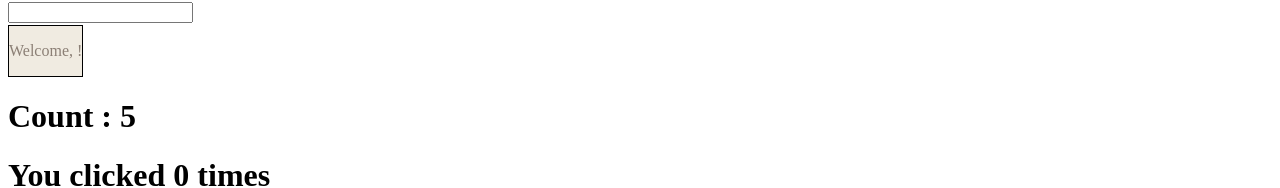
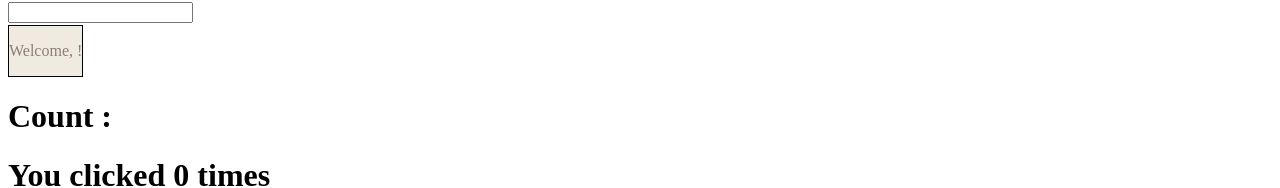
Before and after one commit to AngeloC94/React-Exercises, a React (Create React App) app: page / in a window 1280 px wide. Shown: the part 112-300 px from the top of the page. Built offline with nearby package versions, Linux system fonts and the light colour scheme.

Commit message:
useEffect 02 done

```diff
--- a/src/App.js
+++ b/src/App.js
@@ -2,7 +2,7 @@ import React from "react"
 import  ClickCounter  from "./ClickCounter"
 import { ClickTracker } from "./ClickTracker"
 import { Container } from "./Container"
-import { Counter } from "./Counter"
+import  Counter  from "./Counter"
 import { Hello } from "./Hello"
 import { InteractiveWelcome } from "./InteractiveWelcome"
 import { Login } from "./Login"
@@ -25,7 +25,7 @@ export class App extends React.Component {
         return <React.Fragment>
             <Hello />
             <InteractiveWelcome />
-            <Counter initialValue={0} incrementAmount={1} incrementInterval={1000} />
+            <Counter />
             <ClickCounter onCounterChange = {(counter)=> {
                         return console.log("The counter is" + counter)
                     }}/>
--- a/src/Counter.js
+++ b/src/Counter.js
@@ -1,22 +1,25 @@
-import React from "react";
+import React, { useEffect, useState } from "react";
 import { CounterDisplay } from "./CounterDisplay";
 
-export class Counter extends React.Component {
-    state = { count: this.props.initialValue };
+export default function Counter({initialValue = 0, incrementInterval = 1000, incrementAmount = 1 }) {
+	const [count, setCount] = useState(initialValue);
 
-	componentDidMount() {
-		setInterval(() => {
-			this.setState({
-				count: this.state.count + this.props.incrementAmount
-			});
-		}, this.props.incrementInterval);
-	}
+	useEffect(
+		() => {
+			const timer = setInterval(() => {
+				setCount((c) => c + incrementAmount);
+			}, incrementInterval);
 
-	render() {
-		return (
-				<CounterDisplay displayCounter={this.state.count} />
-		);
-	}
+			return () => {
+				clearInterval(timer);
+			};
+		},
+		[count, incrementAmount, incrementInterval]
+	);
+
+	return (
+		<React.Fragment>
+			<CounterDisplay count={count} />
+		</React.Fragment>
+	);
 }
-
-// con il constructor abbiamo una doppia renderizzazione
```
